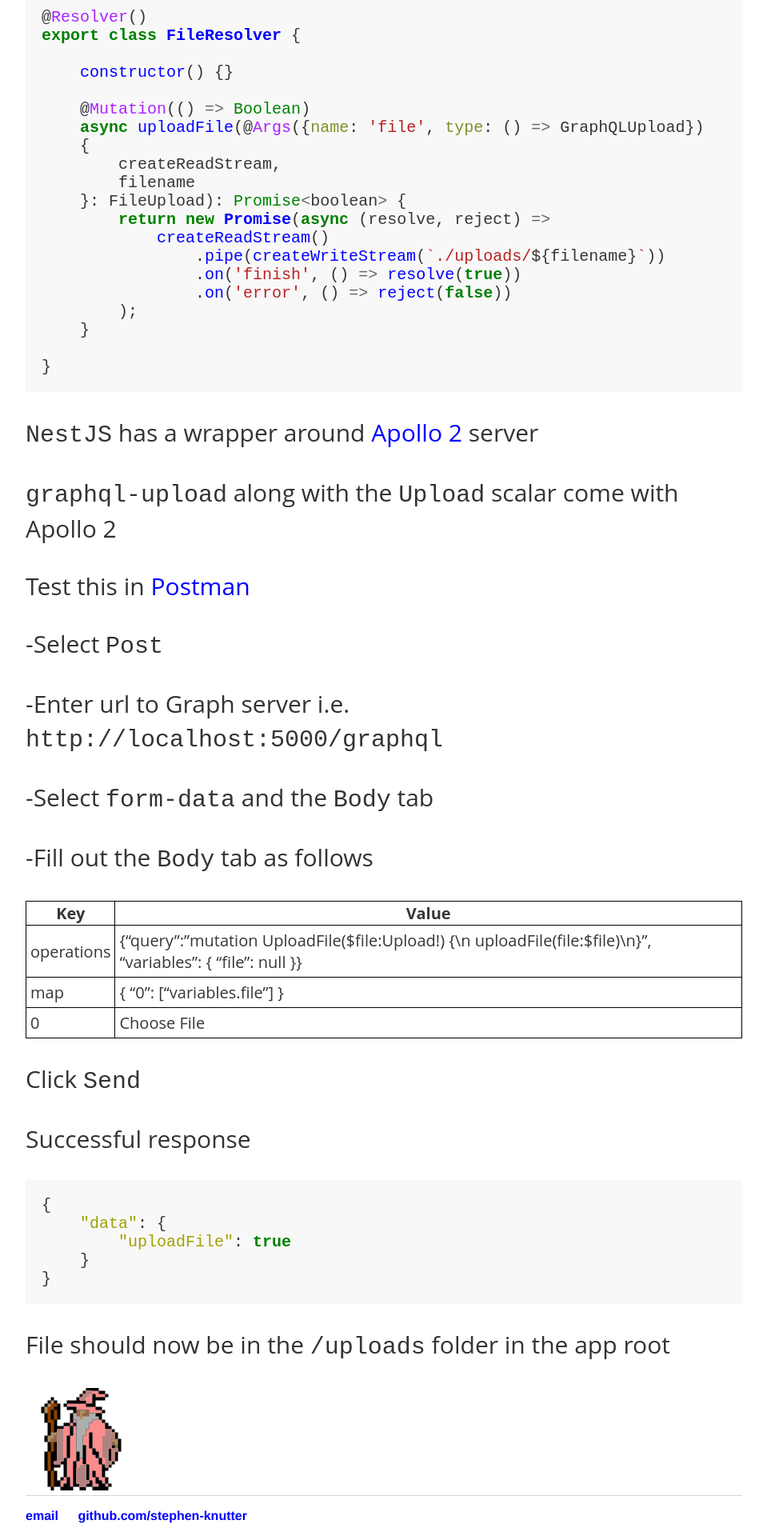
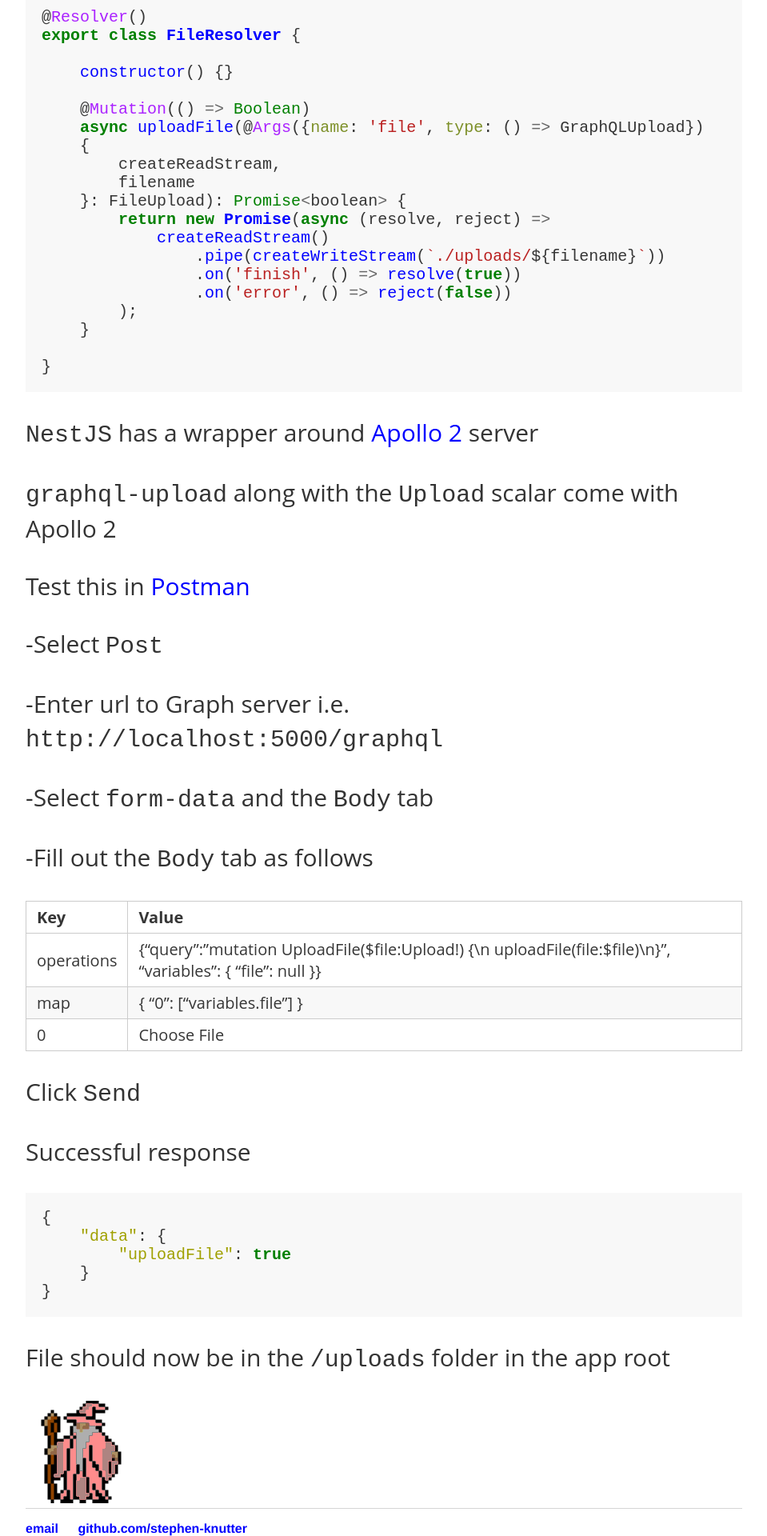
Before and after one commit to stephen-knutter/stephen-knutter.github.io, a Jekyll site: the page built from _posts/2020-02-07-nestjs-graphql-file-upload.md, in a window 1280 px wide. Shown: the part 1114-3034 px from the top of the page at 80% size, without its empty margins (160-1119 px from the left). Built offline with Jekyll 4.4.1, drawn with Linux system fonts in a browser that asks for light colours.

Commit message:
update css

```diff
--- a/css/main.css
+++ b/css/main.css
@@ -288,13 +288,38 @@
 }
 
 table {
-    border-collapse: collapse;
+  padding: 0;
+}
+table tr {
+  border-top: 1px solid #cccccc;
+  background-color: white;
+  margin: 0;
+  padding: 0;
 }
 
-table,th, td {
-  border: 1px solid black;
+table tr:nth-child(2n) {
+  background-color: #f8f8f8;
 }
 
-td{
-  padding: 5px;
+table tr th {
+  font-weight: bold;
+  border: 1px solid #cccccc;
+  text-align: left;
+  margin: 0;
+  padding: 6px 13px;
 }
+
+table tr td {
+  border: 1px solid #cccccc;
+  text-align: left;
+  margin: 0;
+  padding: 6px 13px;
+}
+
+table tr th :first-child, table tr td :first-child {
+  margin-top: 0;
+}
+
+table tr th :last-child, table tr td :last-child {
+  margin-bottom: 0;
+}
```
